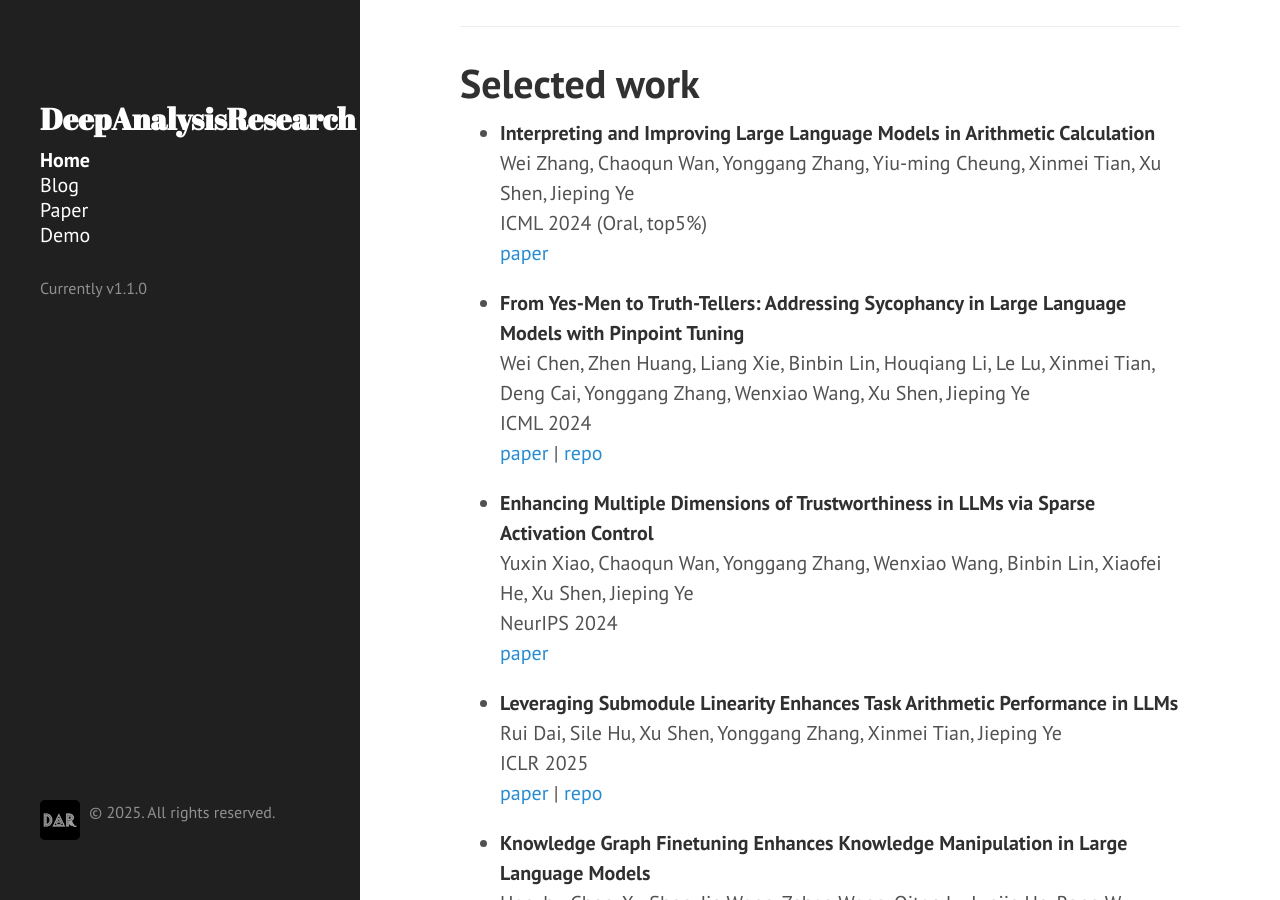
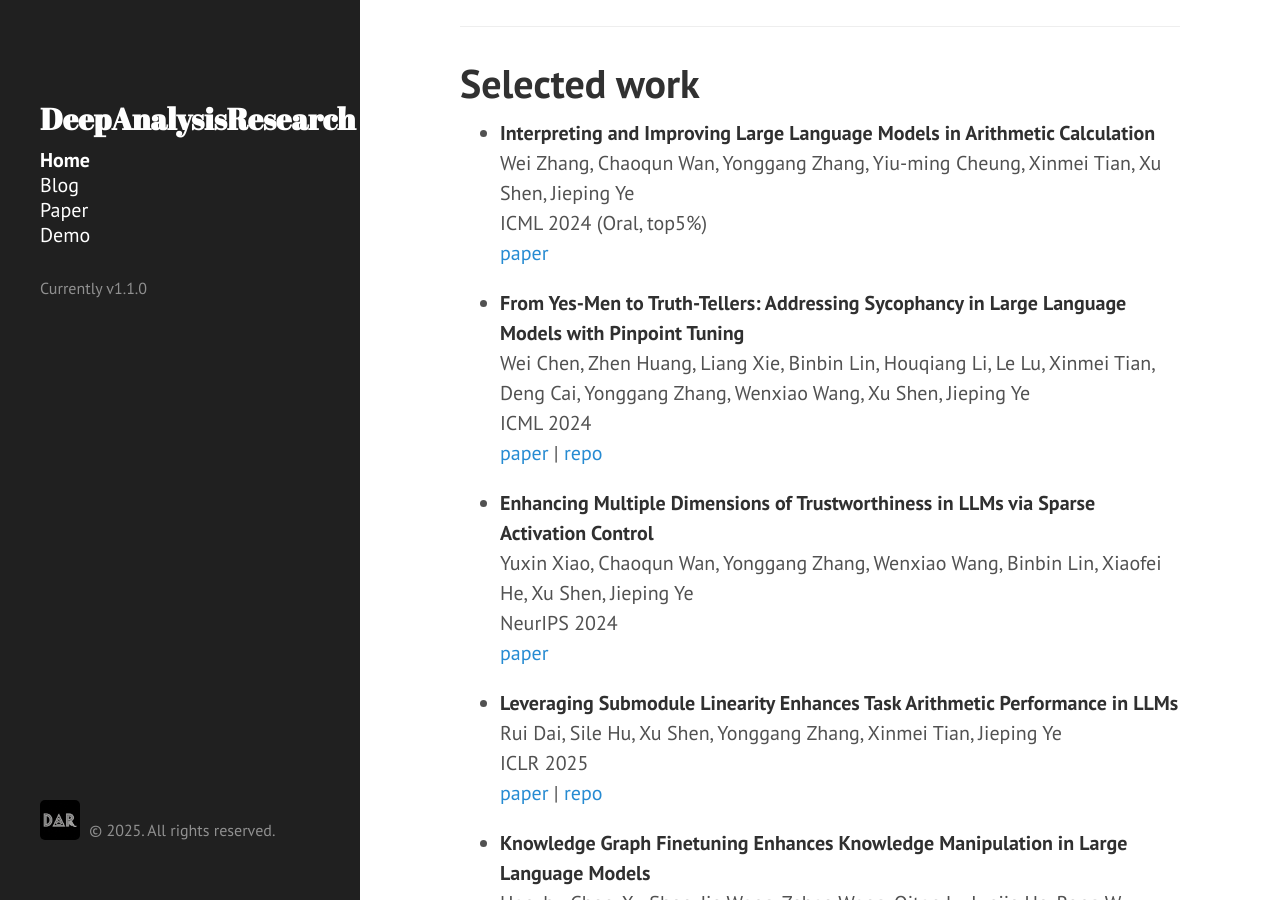
Before and after one commit to deep-analysis-research/deep-analysis-research.github.io, a Jekyll site: the page built from index.md, in a window 1280 px wide and 900 px high, scrolled down 546 px. Built offline with Jekyll 4.4.1, drawn with Linux system fonts in a browser that asks for light colours; Markdown is read by kramdown in place of the engine named in the settings.

Commit message:
Update sidebar.html

```diff
--- a/_includes/sidebar.html
+++ b/_includes/sidebar.html
@@ -51,7 +51,7 @@
       <span style="display: inline-block; vertical-align: middle;">
         <img src="{{ site.baseurl }}public/apple-touch-icon-144-precomposed.png" alt="Icon" style="width: 40px; height: auto;">
       </span>
-      <span style="display: inline-block; vertical-align: top; margin-left: 5px;">
+      <span style="display: inline-block; vertical-align: middle; margin-left: 5px;">
         &copy; {{ site.time | date: '%Y' }}. All rights reserved.
       </span>
     </p>
```
